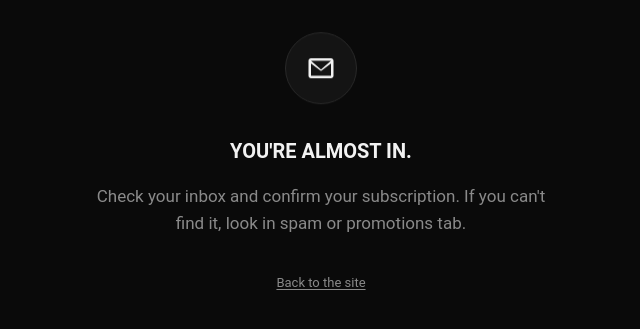
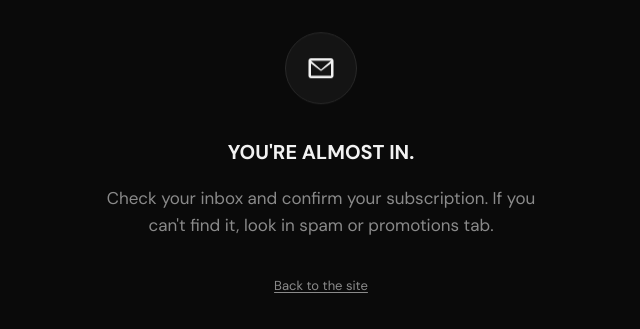
Before and after one commit to masterymode/thegritchronicles, an Eleventy site: page src/confirm.njk in a window 1280 px wide. Shown: the part 135-464 px from the top of the page, without its empty margins (319-959 px from the left). Built offline with nearby package versions, Linux system fonts and the light colour scheme; Eleventy itself is replaced by a stand-in of ours; files that its build step writes are made by us from their sources.

Commit message:
Update style.css

```diff
--- a/src/assets/css/style.css
+++ b/src/assets/css/style.css
@@ -7,6 +7,49 @@
   --line: #2a2a2a;
 }
 
+@font-face {
+  font-family: 'DM Sans';
+  src: url('/assets/book/fonts/DMSans-Regular.woff2') format('woff2');
+  font-weight: 400;
+  font-style: normal;
+  font-display: swap;
+}
+@font-face {
+  font-family: 'DM Sans';
+  src: url('/assets/book/fonts/DMSans-Medium.woff2') format('woff2');
+  font-weight: 500;
+  font-style: normal;
+  font-display: swap;
+}
+@font-face {
+  font-family: 'DM Sans';
+  src: url('/assets/book/fonts/DMSans-SemiBold.woff2') format('woff2');
+  font-weight: 600;
+  font-style: normal;
+  font-display: swap;
+}
+@font-face {
+  font-family: 'DM Sans';
+  src: url('/assets/book/fonts/DMSans-Bold.woff2') format('woff2');
+  font-weight: 700;
+  font-style: normal;
+  font-display: swap;
+}
+@font-face {
+  font-family: 'DM Sans';
+  src: url('/assets/book/fonts/DMSans-ExtraBold.woff2') format('woff2');
+  font-weight: 800;
+  font-style: normal;
+  font-display: swap;
+}
+@font-face {
+  font-family: 'DM Sans';
+  src: url('/assets/book/fonts/DMSans-Black.woff2') format('woff2');
+  font-weight: 900;
+  font-style: normal;
+  font-display: swap;
+}
+
 *{margin:0;padding:0;box-sizing:border-box;}
 
 html{background:var(--black);}
@@ -14,7 +57,7 @@ html{background:var(--black);}
 body{
   background:var(--black);
   color:var(--bone);
-  font-family: 'Google Sans', 'Product Sans', Roboto, 'Helvetica Neue', Arial, sans-serif;
+  font-family: 'DM Sans', 'Google Sans', 'Product Sans', Roboto, 'Helvetica Neue', Arial, sans-serif;
   -webkit-font-smoothing:antialiased;
   display:flex;
   flex-direction:column;
```
